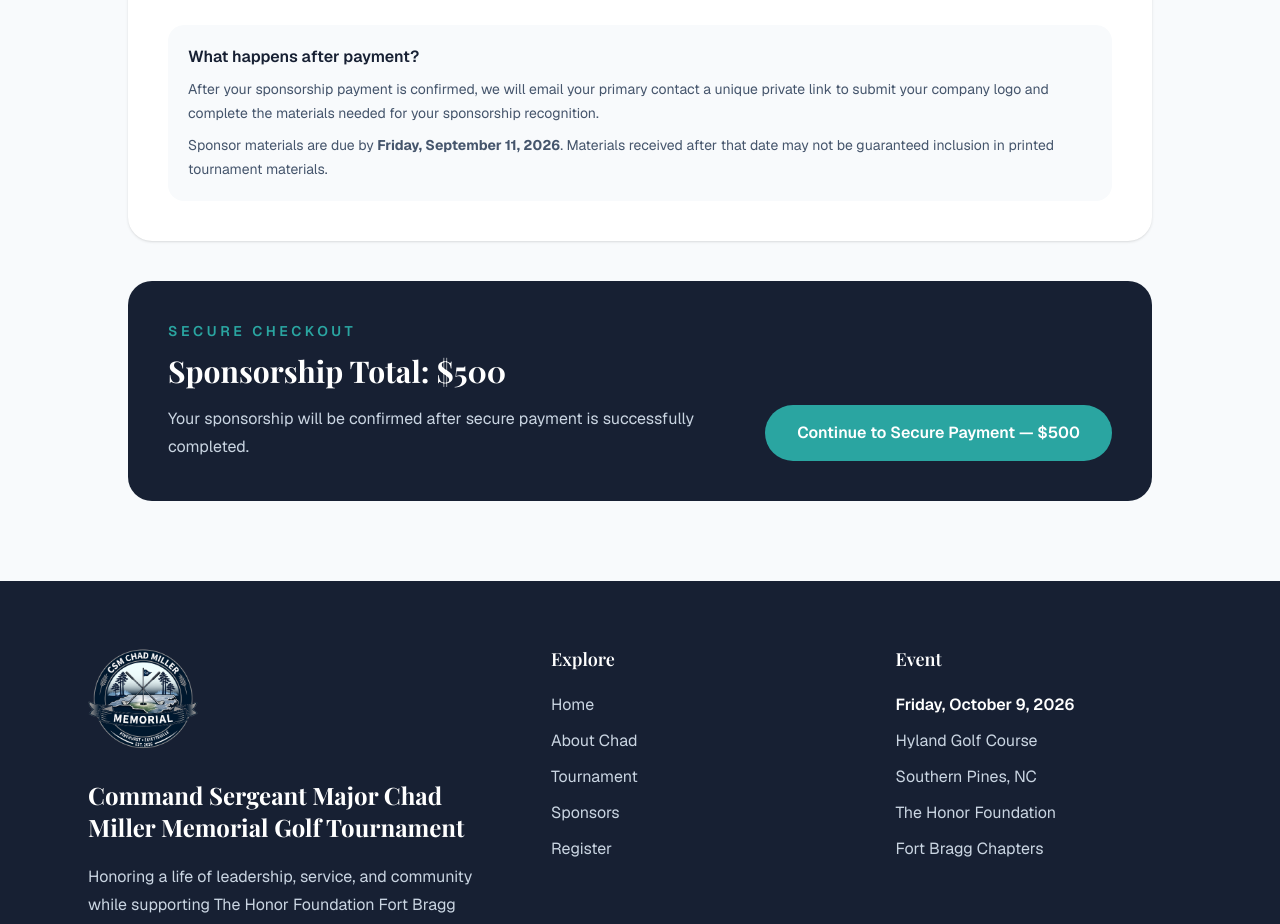
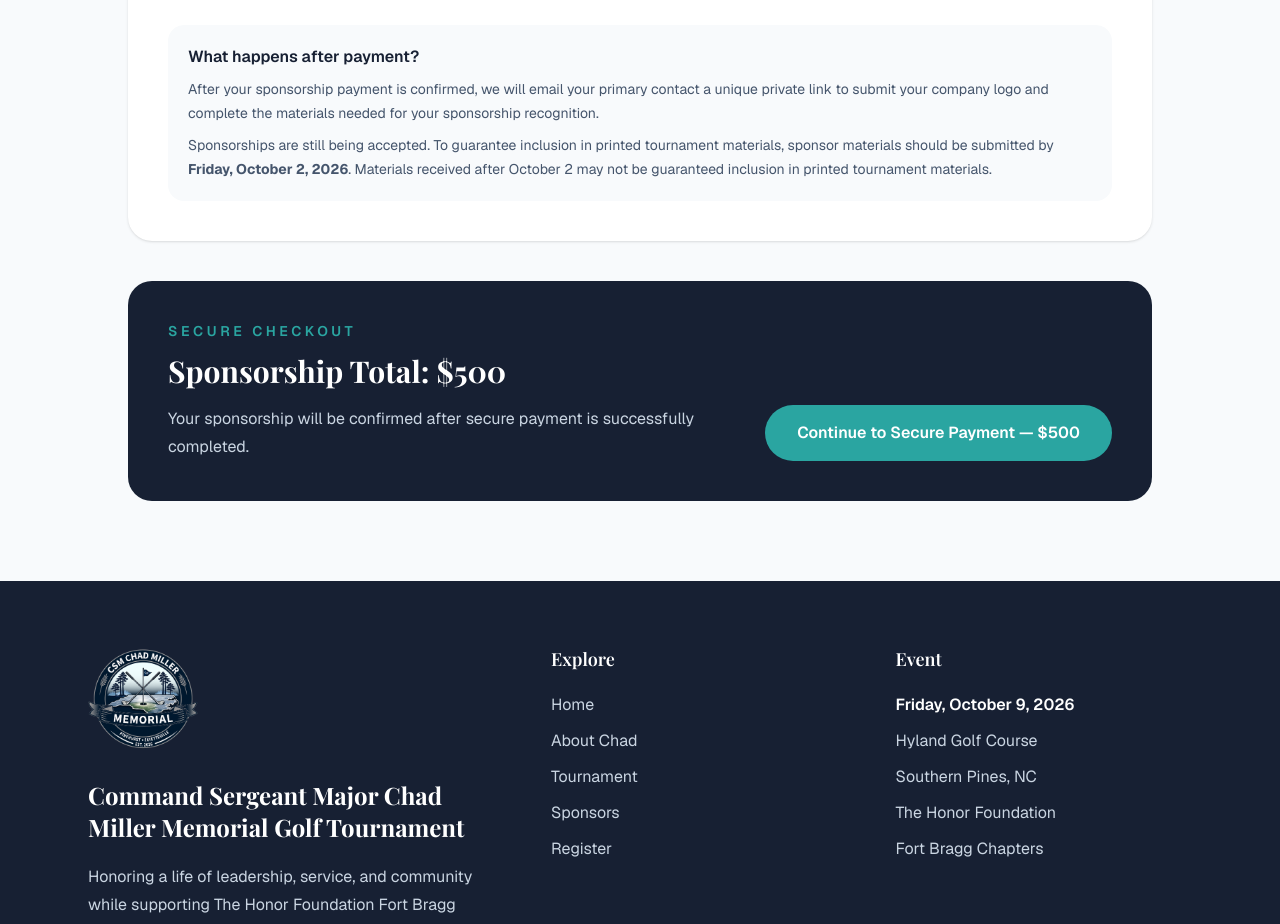
Before and after one commit to chadmillermemorial/chad-miller-memorial, a Next.js app: page /sponsors in a window 1280 px wide. Shown: the part 2260-3184 px from the top of the page. Built offline with nearby package versions, Linux system fonts and the light colour scheme; no server answers; a web font is replaced by a local one.

Commit message:
fix: clarify sponsor printing deadline

```diff
--- a/app/sponsors/page.tsx
+++ b/app/sponsors/page.tsx
@@ -819,14 +819,19 @@ export default function SponsorsPage() {
                 )}
 
                 <p className="mt-2 text-sm leading-6 text-slate-600">
-                  Sponsor materials are
-                  due by{" "}
+                  Sponsorships are still
+                  being accepted. To
+                  guarantee inclusion in
+                  printed tournament
+                  materials, sponsor
+                  materials should be
+                  submitted by{" "}
                   <strong>
-                    Friday, September 11,
+                    Friday, October 2,
                     2026
                   </strong>
                   . Materials received
-                  after that date may not
+                  after October 2 may not
                   be guaranteed inclusion
                   in printed tournament
                   materials.
```
